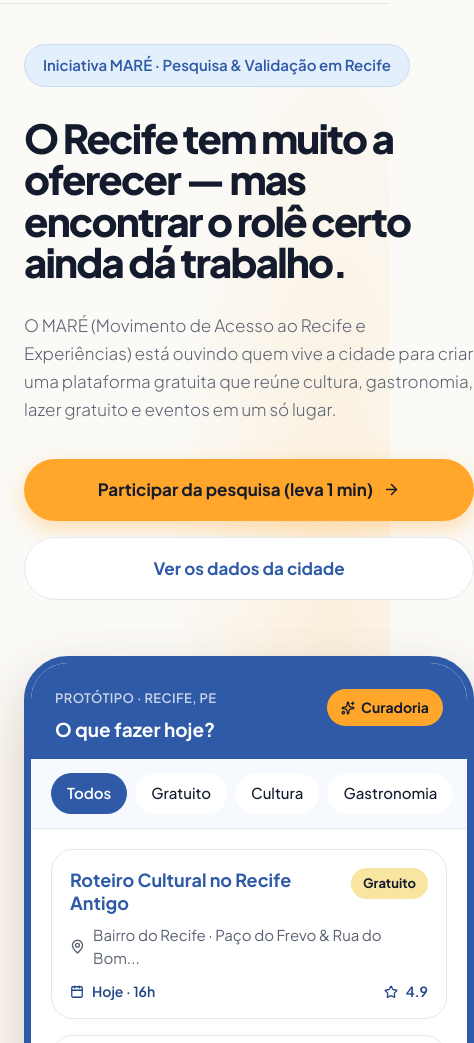
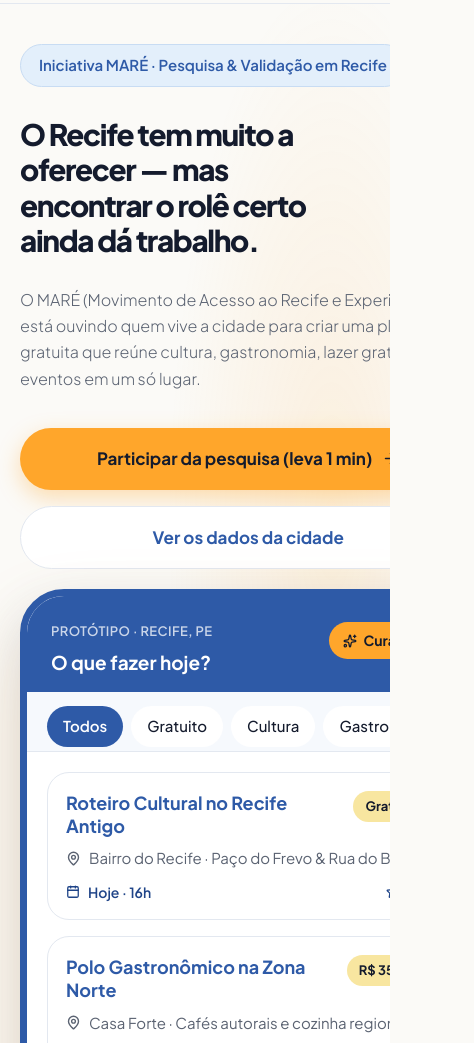
Before and after one commit to liv553/landing_page_MARE, a plain HTML site: page index.html in a window 390 px wide. Shown: the part 85-1128 px from the top of the page, 474 px wide, since content can reach past the window. Drawn offline with nearby package versions, Linux system fonts and the light colour scheme.

Commit message:
Ajusta a responsividade do mobile

```diff
--- a/style.css
+++ b/style.css
@@ -160,3 +160,94 @@ h2{font-size:clamp(32px,4.2vw,52px);line-height:1.1;font-weight:800;letter-spaci
   html{scroll-behavior:auto}
   *,*::before,*::after{animation:none!important;transition:none!important}
 }
+
+/* ===== AJUSTES RESPONSIVOS (MOBILE E TABLET) ===== */
+@media (max-width: 900px) {
+  /* Evita rolagem horizontal indesejada */
+  html, body {
+    overflow-x: hidden;
+  }
+
+  .container {
+    padding-left: 1.25rem;
+    padding-right: 1.25rem;
+  }
+
+  /* Esconde o subtítulo longo do logo no celular para não espremer o menu */
+  .brand small {
+    display: none;
+  }
+
+  /* Empilha todas as grades de 2, 3 ou 4 colunas em 1 coluna */
+  .hero-grid,
+  .stats,
+  .two-col,
+  .compare,
+  .features {
+    display: grid;
+    grid-template-columns: 1fr !important;
+    gap: 1.25rem;
+  }
+
+  /* Ajusta títulos e espaçamentos do topo */
+  .hero {
+    padding-top: 2.5rem;
+    padding-bottom: 2.5rem;
+  }
+
+  .hero h1 {
+    font-size: 1.85rem;
+    line-height: 1.2;
+  }
+
+  .hero .lead {
+    font-size: 1rem;
+  }
+
+  /* Faz os botões do Hero ocuparem a largura total no celular */
+  .hero .flex-wrap .btn {
+    width: 100%;
+    justify-content: center;
+    text-align: center;
+  }
+
+  /* Ajusta o mockup do celular (.phone) para não estourar a tela */
+  .phone-wrap {
+    width: 100%;
+    display: flex;
+    justify-content: center;
+  }
+
+  .phone {
+    width: 100% !important;
+    max-width: 100% !important;
+    min-width: 0 !important;
+  }
+
+  /* Permite rolar os filtros (Todos, Gratuito, Cultura...) horizontalmente se faltar espaço */
+  .chips {
+    display: flex;
+    overflow-x: auto;
+    gap: 0.5rem;
+    padding-bottom: 0.25rem;
+  }
+
+  .chips .chip {
+    flex-shrink: 0;
+  }
+
+  /* Ajusta a faixa de idades e o bloco final de CTA */
+  .ages div {
+    display: flex;
+    flex-wrap: wrap;
+    gap: 0.5rem;
+  }
+
+  .cta {
+    padding: 2rem 1.25rem;
+  }
+
+  .cta h2 {
+    font-size: 1.5rem;
+  }
+}
```
